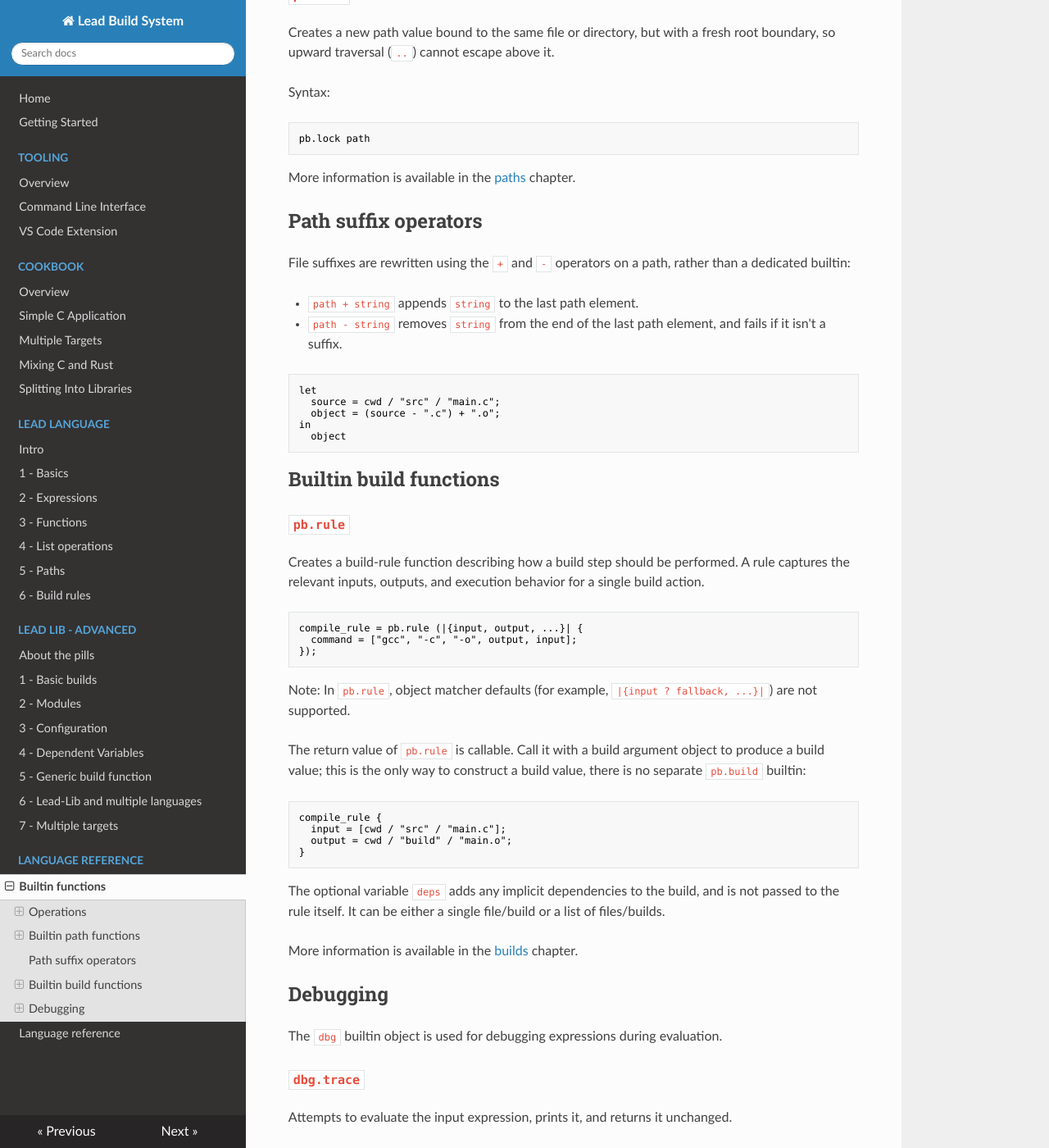
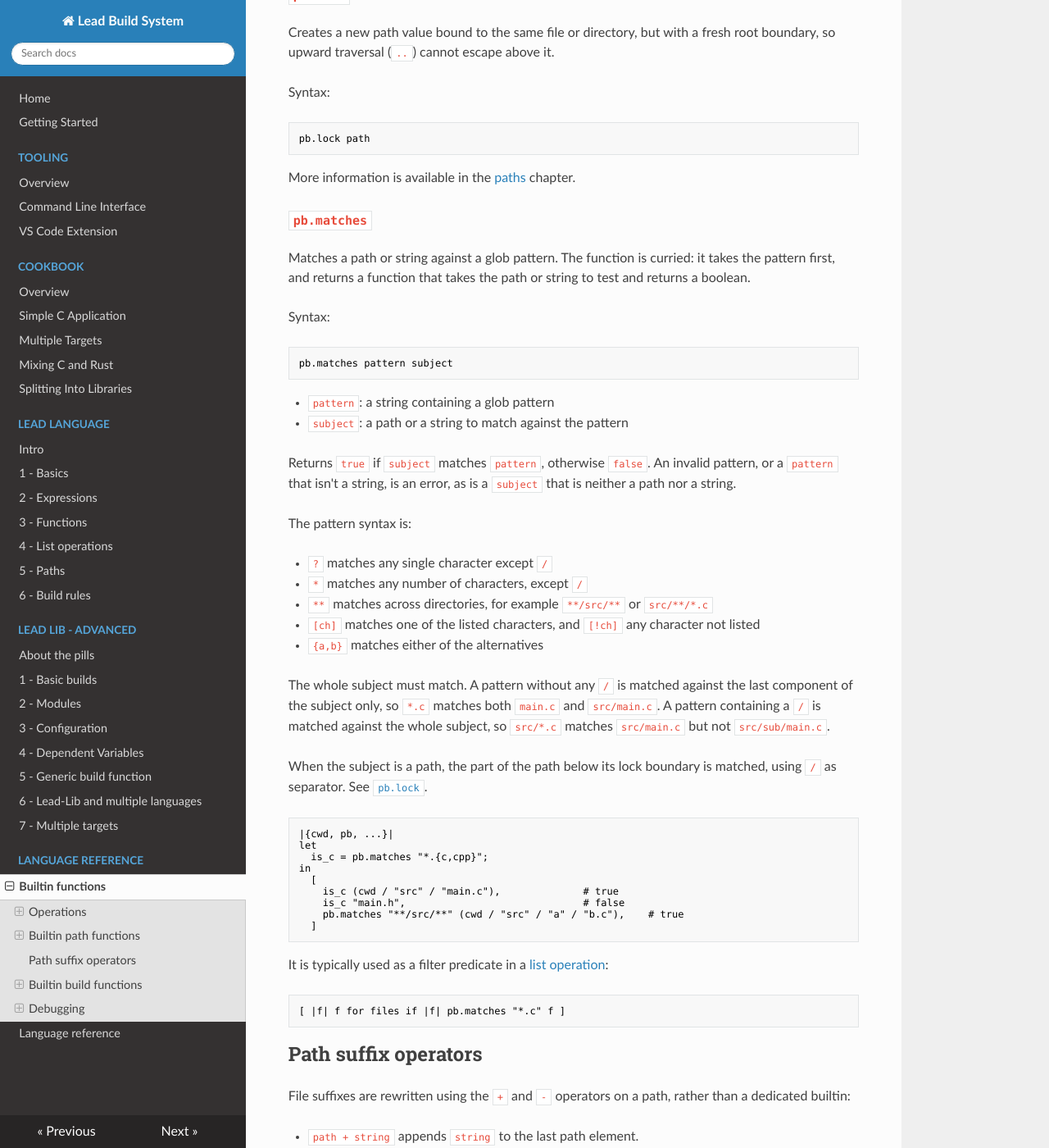
Before and after one commit to lead-build/lead-doc, an MkDocs documentation site: the page built from docs/language-reference/builtins.md, in a window 1280 px wide and 1400 px high, scrolled down 2841 px. Shown: the whole window at 82% size. Built offline with MkDocs 1.6.1, drawn with Linux system fonts in a browser that asks for light colours.

Commit message:
Add pb.matches

````diff
--- a/docs/language-reference/builtins.md
+++ b/docs/language-reference/builtins.md
@@ -140,6 +140,50 @@ pb.lock path
 
 More information is available in the [paths](../language/5-paths.md) chapter.
 
+### `pb.matches`
+
+Matches a path or string against a glob pattern. The function is curried: it takes the pattern first, and returns a function that takes the path or string to test and returns a boolean.
+
+Syntax:
+```pbb
+pb.matches pattern subject
+```
+
+- `pattern`: a string containing a glob pattern
+- `subject`: a path or a string to match against the pattern
+
+Returns `true` if `subject` matches `pattern`, otherwise `false`. An invalid pattern, or a `pattern` that isn't a string, is an error, as is a `subject` that is neither a path nor a string.
+
+The pattern syntax is:
+
+- `?` matches any single character except `/`
+- `*` matches any number of characters, except `/`
+- `**` matches across directories, for example `**/src/**` or `src/**/*.c`
+- `[ch]` matches one of the listed characters, and `[!ch]` any character not listed
+- `{a,b}` matches either of the alternatives
+
+The whole subject must match. A pattern without any `/` is matched against the last component of the subject only, so `*.c` matches both `main.c` and `src/main.c`. A pattern containing a `/` is matched against the whole subject, so `src/*.c` matches `src/main.c` but not `src/sub/main.c`.
+
+When the subject is a path, the part of the path below its lock boundary is matched, using `/` as separator. See [`pb.lock`](#pblock).
+
+```pbb
+|{cwd, pb, ...}|
+let
+  is_c = pb.matches "*.{c,cpp}";
+in
+  [
+    is_c (cwd / "src" / "main.c"),              # true
+    is_c "main.h",                              # false
+    pb.matches "**/src/**" (cwd / "src" / "a" / "b.c"),    # true
+  ]
+```
+
+It is typically used as a filter predicate in a [list operation](../language/4-list-operations.md):
+
+```pbb
+[ |f| f for files if |f| pb.matches "*.c" f ]
+```
+
 ## Path suffix operators
 
 File suffixes are rewritten using the `+` and `-` operators on a path, rather than a dedicated builtin:
````
Also changed, not shown: docs/language/5-paths.md (+15 -0 lines), docs/tooling/cli.md (+2 -0 lines).
